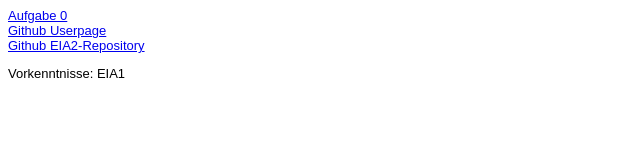
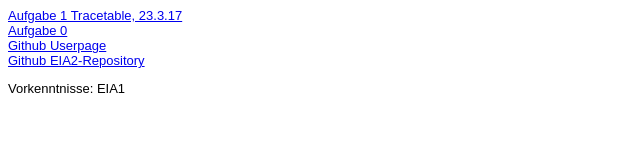
Before and after one commit to fehrenbi/EIA2, a plain HTML site: page Steckbrief/steckbrief.htm in a window 1280 px wide. Shown: the whole page, without its empty margins (0-640 px from the left). Drawn offline with Linux system fonts and the light colour scheme.

Commit message:
Steckbrief

```diff
--- a/Steckbrief/steckbrief.htm
+++ b/Steckbrief/steckbrief.htm
@@ -13,6 +13,7 @@ body {
 </head>
 <body>
 	<!-- Hier die Links zu den gelösten Aufgaben einstellen, aktuelle oben, alte stehen lassen! Format: Aufgabenbezeichnung, Datum -->
+<a href="https://fehrenbi.github.io/EIA2/Aufgabe 1/Tracetable PDF.pdf" target="_blank">Aufgabe 1 Tracetable, 23.3.17</a></br>
 <a href="https://fehrenbi.github.io/EIA2/Aufgabe 0/aufgabe0.html" target="_blank">Aufgabe 0</a></br>
 
 <a href="https://github.com/fehrenbi/fehrenbi.github.io" target="_blank">Github Userpage</a></br>
```
